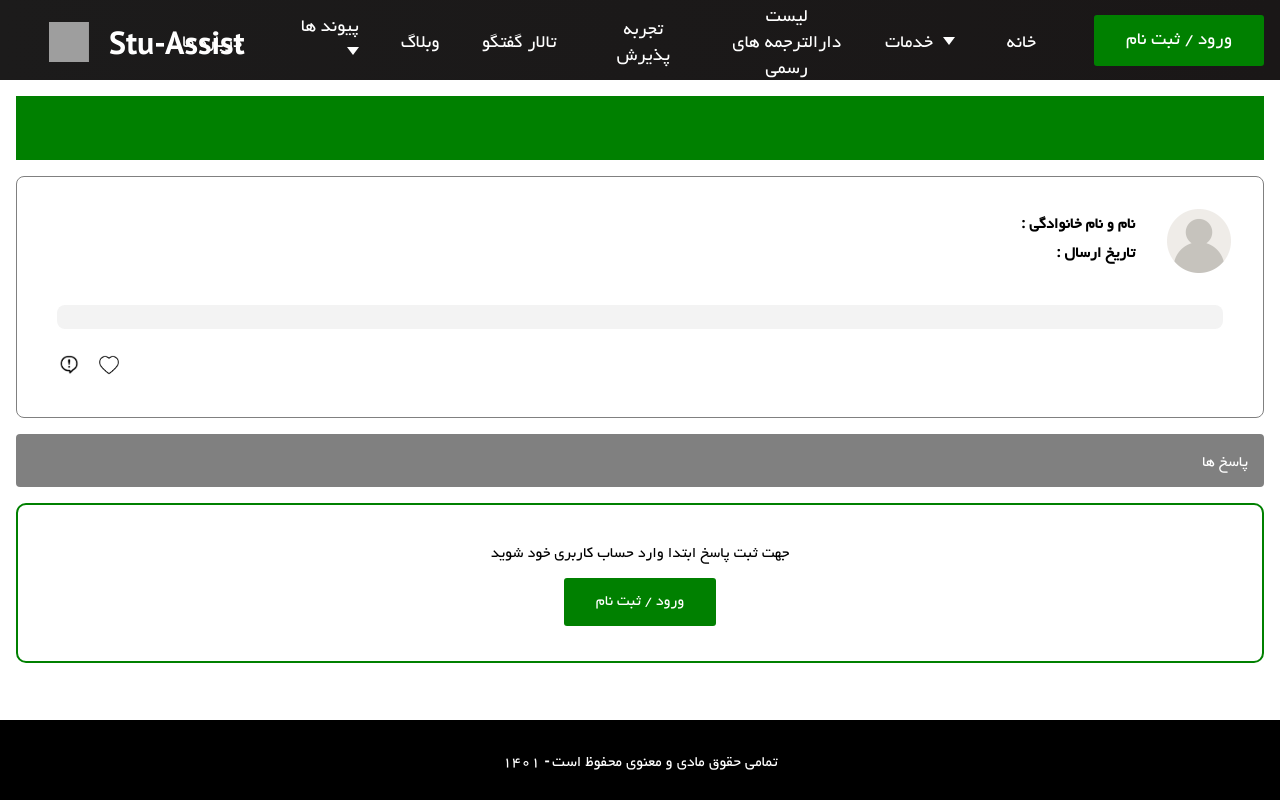
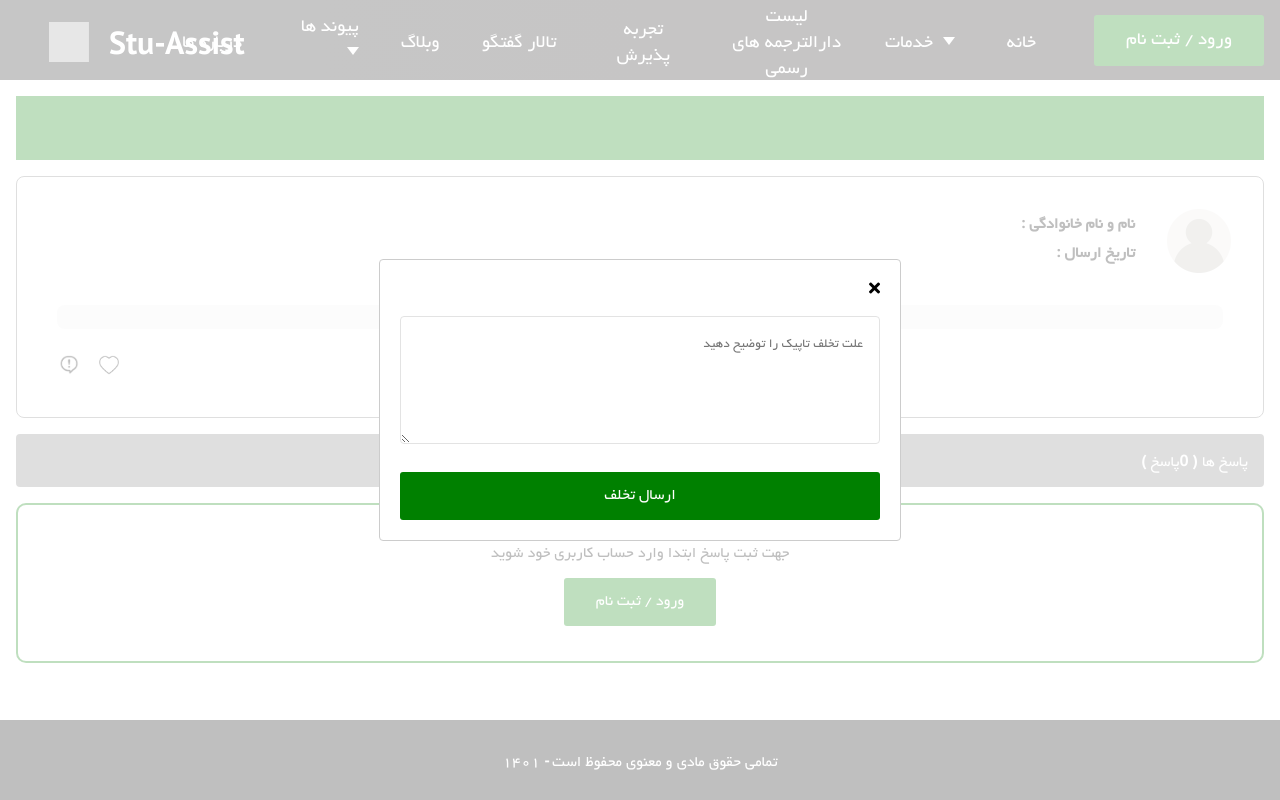
Before and after one commit to mohammadJaliliTorkamani/stu_assist, a React (Create React App) app: page /forums/1/1 in a window 1280 px wide. Both pictures are taken after a click on the picture 69 px from the left and 365 px from the top of the page. Built offline with nearby package versions, Linux system fonts and the light colour scheme; no server answers; grey boxes are pictures that could not be loaded.

Commit message:
report text was implemented

```diff
--- a/src/hooks/useTopic.tsx
+++ b/src/hooks/useTopic.tsx
@@ -1,6 +1,6 @@
 import axios from "axios"
 import { useEffect, useState } from "react"
-import { LINK_FORUMS_CREATE_TOPIC, LINK_FORUMS_INCREASE_VIEWS, LINK_FORUMS_LIKE_UNLIKE_TOPIC, LINK_FORUMS_SEND_COMMENT, LINK_FORUMS_TOPICS } from "../utils/Constants"
+import { LINK_FORUMS_CREATE_TOPIC, LINK_FORUMS_INCREASE_VIEWS, LINK_FORUMS_LIKE_UNLIKE_TOPIC, LINK_FORUMS_REPORT_TOPIC, LINK_FORUMS_SEND_COMMENT, LINK_FORUMS_TOPICS } from "../utils/Constants"
 import { useLocalStorage } from "../utils/useLocalStorage"
 
 interface TopicType {
@@ -93,7 +93,24 @@ function useTopic(hallId: number) {
                 alert(JSON.stringify(error.response.data.message)))
     }
 
-
+    const reportTopic = (topicId: number, reason: string, onSuccess: (() => void)) => {
+        if (reason === '')
+            return
+        axios
+            .post(LINK_FORUMS_REPORT_TOPIC,
+                {
+                    id: topicId,
+                    reason: reason
+                }, {
+                headers: {
+                    'Content-Type': 'multipart/form-data',
+                    "Authorization": `Bearer ${token}`
+                }
+            })
+            .then(response => response.data)
+            .then(data => onSuccess())
+            .catch(error => alert(JSON.stringify(error.response.data.message)))
+    }
 
     useEffect(() => {
         axios.get(LINK_FORUMS_TOPICS, {
@@ -106,7 +123,7 @@ function useTopic(hallId: number) {
             .catch(error => alert(JSON.stringify(error.response.data.message)))
     }, [hallId])
 
-    return [topics, createTopic, increaseView, likeUnlikeTopic, postReply] as const
+    return [topics, createTopic, increaseView, likeUnlikeTopic, reportTopic, postReply] as const
 }
 
 export default useTopic
--- a/src/pages/Topic.css
+++ b/src/pages/Topic.css
@@ -151,6 +151,37 @@
     cursor: pointer;
 }
 
+.topic-report-cross{
+    width: 20px;
+    height: 20px;
+    cursor: pointer;
+}
+
+.topic-report-text{
+    padding: 1rem;
+    border-radius: 4px;
+    border: solid 1px rgb(227, 227, 227);
+    margin-top: 1rem;
+    margin-bottom: 1rem;
+    height: 8rem;
+}
+
+.topic-report-inner-container{
+    display: flex;
+    flex-direction: column;
+    justify-content: flex-start;
+}
+
+.topic-report-container{
+    display: flex;
+    flex-direction: column;
+    align-items: stretch;
+    justify-content: space-between;
+    direction: rtl;
+    height: 15rem;
+    width: 30rem;
+}
+
 @media screen and (max-width: 960px) {
     .topic-container {
         display: flex;
@@ -213,4 +244,36 @@
         justify-content: space-between;
         align-items: center;
     }
+
+    .topic-report-cross{
+        width: 10px;
+        height: 10px;
+        color: black;
+        cursor: pointer;
+    }
+
+    .topic-report-text{
+        padding: 1rem;
+        border-radius: 4px;
+        border: solid 1px rgb(227, 227, 227);
+        margin-top: 2rem;
+        margin-bottom: 1rem;
+        height: 8rem;
+    }
+
+    .topic-report-inner-container{
+        display: flex;
+        flex-direction: column;
+        justify-content: flex-start;
+    }
+
+    .topic-report-container{
+        display: flex;
+        flex-direction: column;
+        align-items: stretch;
+        justify-content: space-between;
+        direction: rtl;
+        height: 15rem;
+        width: 20rem;
+    }
 }
--- a/src/pages/Topic.tsx
+++ b/src/pages/Topic.tsx
@@ -13,6 +13,7 @@ import usePageTitle from '../hooks/usePageTitle'
 import heartFilledLogo from '../assets/heart_filled.png'
 import heartEmptyLogo from '../assets/heart_empty.png'
 import repottLogo from '../assets/report_logo.png'
+import Modal from 'react-modal';
 
 interface TopicType {
     id: number,
@@ -34,6 +35,17 @@ interface CommentType {
     commentDateTime: string
 }
 
+const modalStyle = {
+    content: {
+        top: '50%',
+        left: '50%',
+        right: 'auto',
+        bottom: 'auto',
+        marginRight: '-50%',
+        transform: 'translate(-50%, -50%)',
+    },
+};
+
 function Topic() {
 
     const [token,] = useLocalStorage('token', null)
@@ -43,8 +55,10 @@ function Topic() {
     const [reply, setReply] = useState<string>('')
     const [comments, setComments] = useState<CommentType[]>([])
     const [liked, setLiked] = useState<boolean>(false)
+    const [reportText, setReportText] = useState<string>('')
+    const [reportTopicModalIsShown, setReportTopicModalIsShown] = useState<boolean>(false)
     const navigate = useNavigate()
-    const [, , increaseView, likeUnlikeTopic, postReply] = useTopic(-1)
+    const [, , increaseView, likeUnlikeTopic, reportTopic, postReply] = useTopic(-1)
 
     const _hallId = typeof hallId == 'undefined' ? 0 : parseInt(hallId)
     const _topicId = typeof topicId == 'undefined' ? 0 : parseInt(topicId)
@@ -104,6 +118,29 @@ function Topic() {
 
     return (
         <div className='topic-total-container'>
+            <Modal
+                style={modalStyle}
+                isOpen={reportTopicModalIsShown}>
+                <div className='topic-report-container'>
+                    <div className='topic-report-inner-container'>
+                        <span className='fas fa-times topic-report-cross' onClick={e => setReportTopicModalIsShown(false)} />
+                        <textarea className='topic-report-text' placeholder='علت تخلف تاپیک را توضیح دهید'
+                            onChange={e => setReportText(e.target.value)}>{reportText}</textarea>
+                    </div>
+                    <Button title='ارسال تخلف' onClick={e => {
+                        if (reportText.trim() === '' || reportText.length === 0) {
+                            alert("لطفا علت تخلف تاپیک را وارد نمایید")
+                            return
+                        }
+                        reportTopic(_topicId, reportText, () => {
+                            setReportText('')
+                            setReportTopicModalIsShown(false)
+                            alert("با تشکر از شما، گزارش به مدیریت ارسال شد")
+                        })
+
+                    }} />
+                </div>
+            </Modal>
             <div className='topic-name'>{topic?.name}</div>
             <div key={1} className='topic-container'>
                 <div className='topic-header'>
@@ -129,9 +166,8 @@ function Topic() {
                         className='topic-options-item-image'
                         src={repottLogo}
                         title="گزارش پست"
-                        onClick={e => {
-
-                        }}
+                        alt="گزارش پست"
+                        onClick={e => setReportTopicModalIsShown(true)}
                     />
                     <img
                         className='topic-options-item-image'
@@ -142,7 +178,7 @@ function Topic() {
                 </div>
             </div >
 
-            <div className='topic-replies-sticker'>پاسخ ها</div>
+            <div className='topic-replies-sticker'>{"پاسخ ها ( " + comments.length + "پاسخ )"}</div>
             <div className="topic-reply">
                 {
                     token && <div className='topic-reply-container'>
--- a/src/utils/Constants.tsx
+++ b/src/utils/Constants.tsx
@@ -24,6 +24,7 @@ export const LINK_FORUMS_HALL = "https://stu-assist.ir/api/services/forums/halls
 export const LINK_FORUMS_TOPICS = "https://stu-assist.ir/api/services/forums/topics/topics.php"
 export const LINK_FORUMS_TOPIC = "https://stu-assist.ir/api/services/forums/topics/topic.php"
 export const LINK_FORUMS_LIKE_UNLIKE_TOPIC = "https://stu-assist.ir/api/services/forums/topics/like_topic.php"
+export const LINK_FORUMS_REPORT_TOPIC = "https://stu-assist.ir/api/services/forums/topics/report_topic.php"
 export const LINK_FORUMS_CREATOR = "https://stu-assist.ir/api/user/tiny_profile.php"
 export const LINK_FORUMS_INCREASE_VIEWS = "https://stu-assist.ir/api/services/forums/topics/increase_topic_viewers.php"
 export const LINK_FORUMS_COMMENTS = "https://stu-assist.ir/api/services/forums/comments/comments.php"
```
Also changed, not shown: package.json (+9 -5 lines), 2 other files (tests, documents, lock files or other folders).
